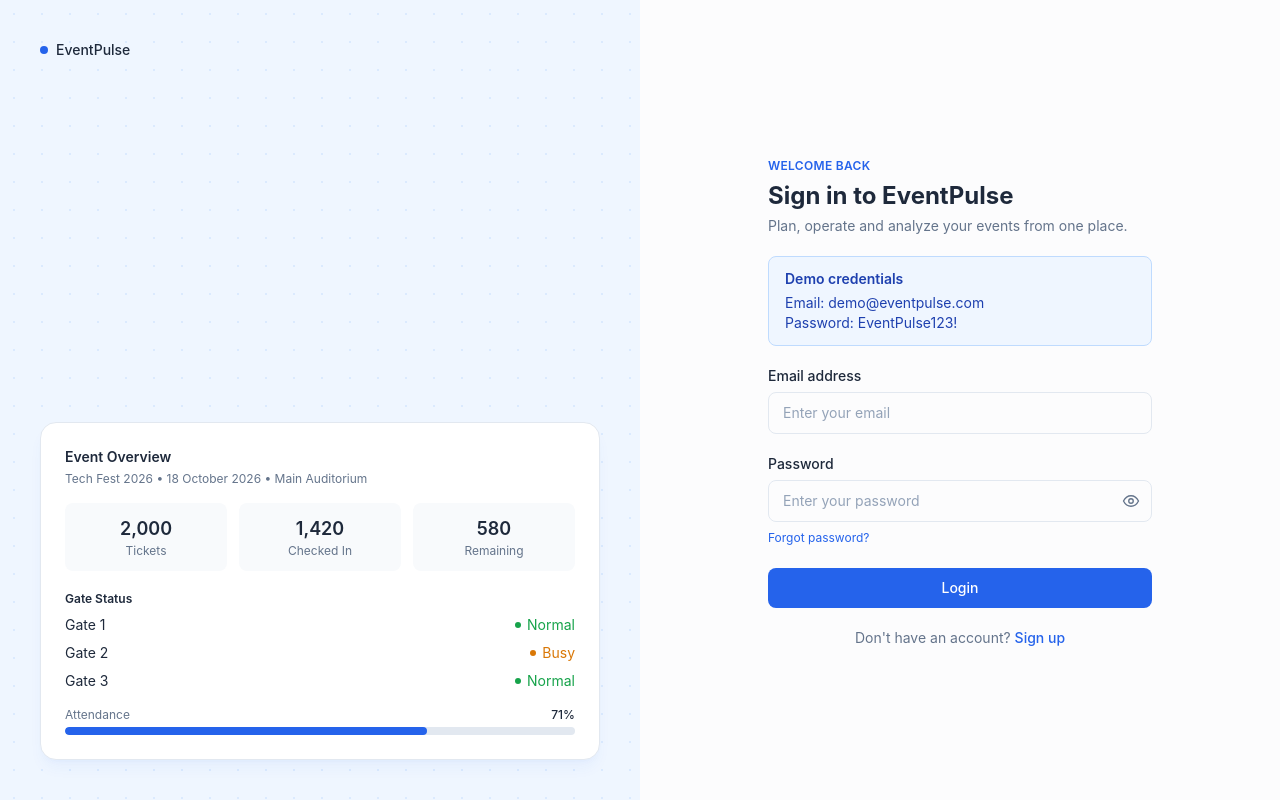
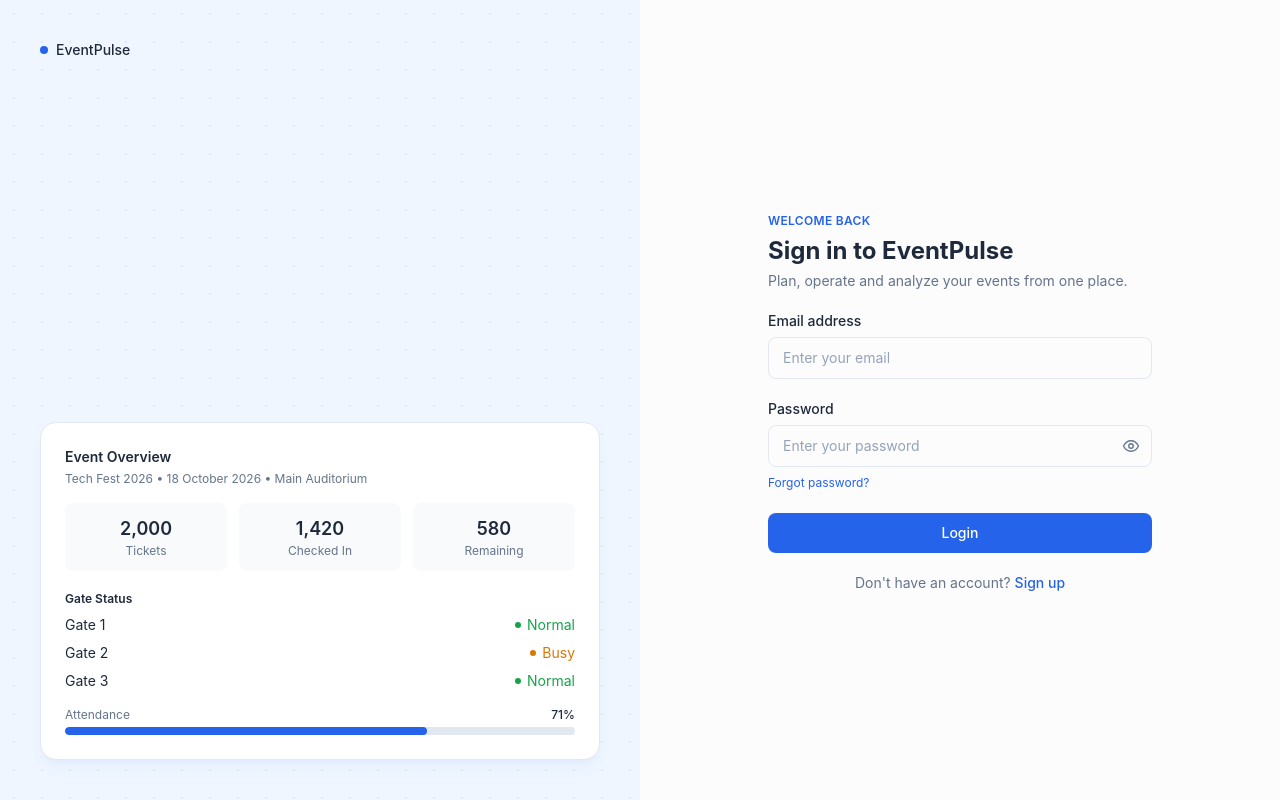
Before and after one commit to Anushka-Verma-CODES/EventPulse, a React (Vite) app in the folder frontend/: page /login in a window 1280 px wide. Built offline with nearby package versions, Linux system fonts and the light colour scheme.

Commit message:
feat: add demo login credentials to README and remove from LoginForm

```diff
--- a/frontend/src/components/auth/LoginForm.tsx
+++ b/frontend/src/components/auth/LoginForm.tsx
@@ -4,7 +4,6 @@ import AuthInput from "./AuthInput";
 import PasswordInput from "./PasswordInput";
 import Button from "../ui/Button";
 import Alert from "../ui/Alert";
-import { DEMO_CREDENTIALS } from "../../lib/authApi";
 import { AuthError } from "../../types/auth";
 import type { AuthUser, LoginCredentials } from "../../types/auth";
 
@@ -73,12 +72,6 @@ export default function LoginForm({ onSubmit, onSuccess }: LoginFormProps) {
         </p>
       </div>
 
-      <div className="rounded-lg border border-[#BFDBFE] bg-[#EFF6FF] px-4 py-3 text-sm text-[#1E40AF]">
-        <p className="font-semibold">Demo credentials</p>
-        <p className="mt-1">Email: {DEMO_CREDENTIALS.email}</p>
-        <p>Password: {DEMO_CREDENTIALS.password}</p>
-      </div>
-
       {formError && <Alert tone="error">{formError}</Alert>}
 
       <AuthInput
```
Also changed, not shown: 1 other file (tests, documents, lock files or other folders).
